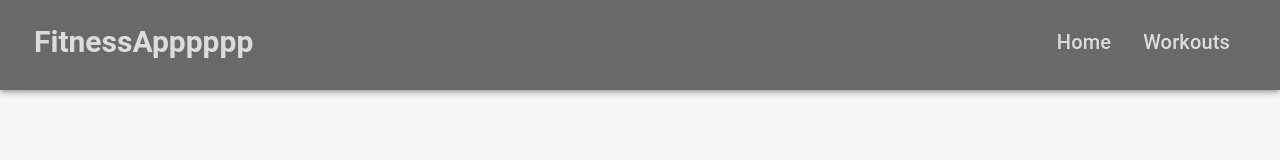
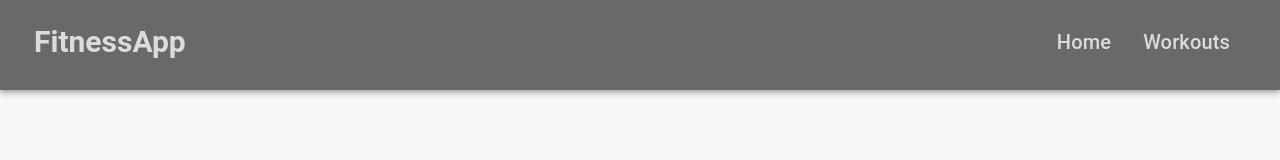
Before and after one commit to itsojaswi/frontend-devops, a React (Vite) app: page / in a window 1280 px wide. Shown: the top 160 px of the page. Built offline with nearby package versions, Linux system fonts and the light colour scheme.

Commit message:
navchange

```diff
--- a/src/components/NavBar.jsx
+++ b/src/components/NavBar.jsx
@@ -62,7 +62,7 @@ const NavBar = () => {
             component="div"
             sx={{ flexGrow: 1, fontWeight: "bold", color: "#DCDCDC", fontSize: "30px", cursor: "pointer",}}
           >
-            FitnessApppppp
+            FitnessApp
           </Typography>
           {!isMobile && (
             <Box sx={{ display: "flex" }}>
```
